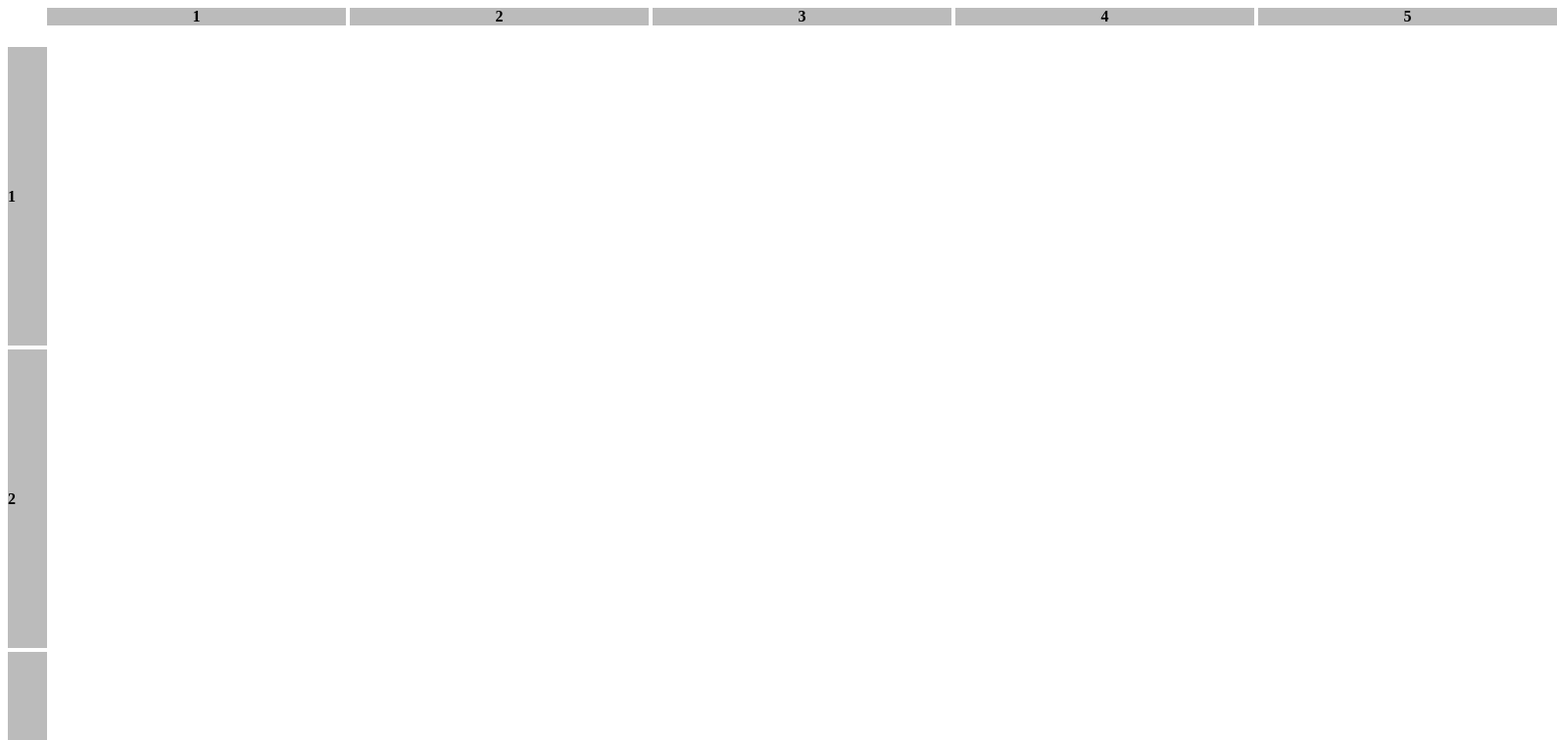
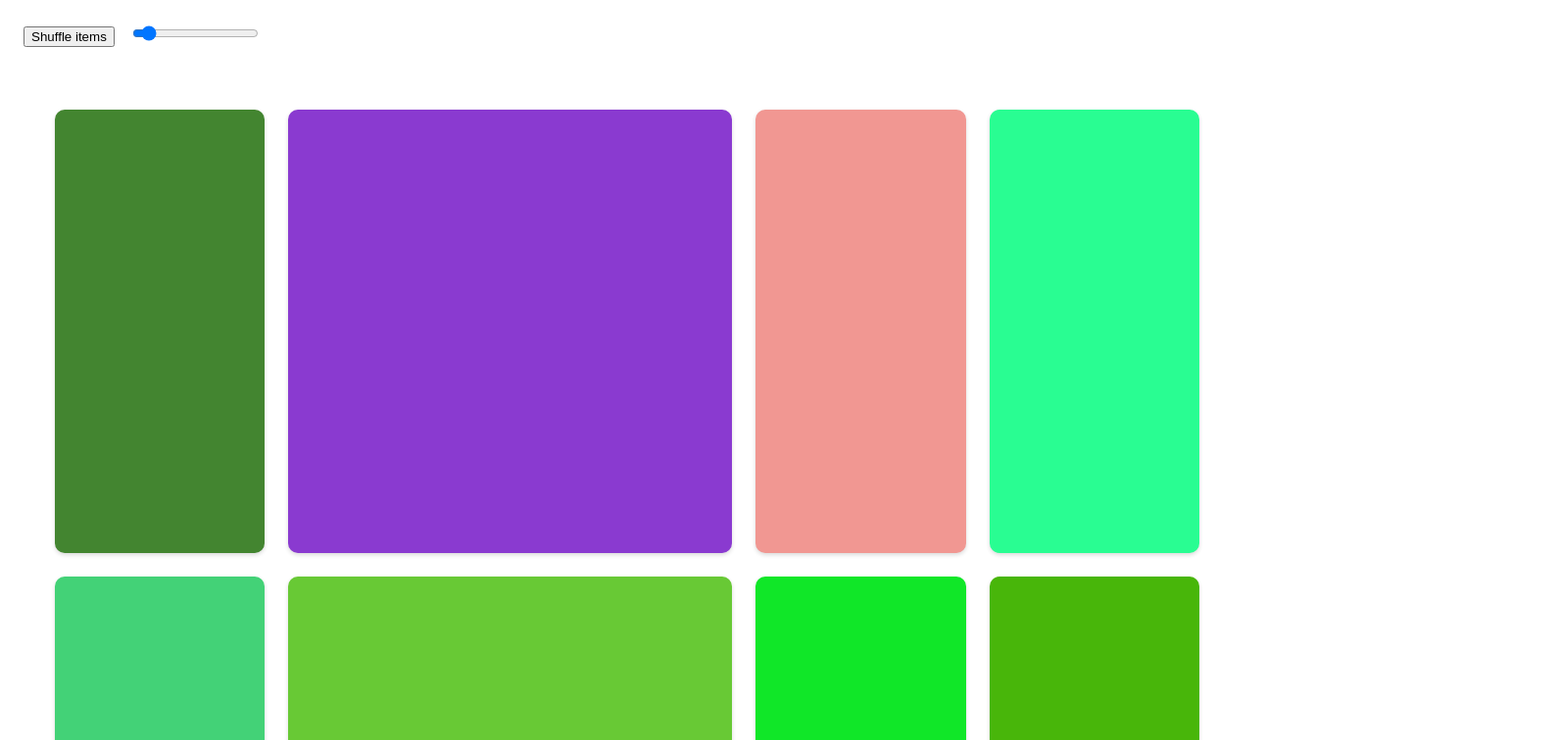
Before and after one commit to Horsty80/dnd-tile, a React (Vite) app: page / in a window 1280 px wide. Shown: the top 756 px of the page at 98% size, 1589 px wide, since content can reach past the window. Built offline with nearby package versions, Linux system fonts and the light colour scheme.

Commit message:
add sortable item component and integrate drag-and-drop functionality

```diff
--- a/src/App.tsx
+++ b/src/App.tsx
@@ -7,8 +7,15 @@ import {
   PointerSensor,
   DragMoveEvent,
   DragEndEvent,
+  closestCenter,
 } from "@dnd-kit/core";
 import { snapCenterToCursor, restrictToParentElement } from "@dnd-kit/modifiers";
+
+import {
+  arrayMove,
+  SortableContext,
+  verticalListSortingStrategy,
+} from '@dnd-kit/sortable';
 
 const TILE_SIZE = 305;
 const GRID_SIZE = 5;
@@ -391,7 +398,12 @@ export default function Board() {
         sensors={sensors}
         onDragMove={handleDragMove}
         onDragEnd={handleDragEnd}
-        modifiers={[snapCenterToCursor, restrictToParentElement]}
+        modifiers={[restrictToParentElement]}
+      >
+
+      <SortableContext
+        items={tiles}
+        strategy={verticalListSortingStrategy}
       >
         <div
           style={{
@@ -420,6 +432,8 @@ export default function Board() {
           ))}
           {skeleton && <SkeletonTile position={skeleton.position} size={skeleton.size} />}
         </div>
+
+      </SortableContext>
       </DndContext>
     </div>
   );
--- /dev/null
+++ b/src/OtherSample.tsx
@@ -0,0 +1,182 @@
+import { useState } from "react";
+import { motion } from "framer-motion";
+import {
+  DndContext,
+  DragEndEvent,
+  DragOverlay,
+  useDndContext,
+  KeyboardSensor,
+  PointerSensor,
+  useSensor,
+  useSensors
+} from "@dnd-kit/core";
+
+import {
+  SortableContext,
+  useSortable,
+  arrayMove,
+  sortableKeyboardCoordinates
+} from "@dnd-kit/sortable";
+
+import shuffle from "lodash/shuffle";
+
+const initialItems = [...Array(30).keys()].map(() => generateRandomHexCode());
+
+export default function App() {
+  const [items, setItems] = useState(initialItems);
+
+  const [activeId, setActiveId] = useState(null);
+  const [columnCount, setColumnCount] = useState(5);
+
+  function handleDragStart({ active }) {
+    setActiveId(active.id);
+  }
+
+  function handleDragOver({ active, over }: DragEndEvent) {
+    setItems((items) =>
+      arrayMove(items, items.indexOf(active.id), items.indexOf(over?.id))
+    );
+  }
+
+  function handleDragEnd({ active, over }: DragEndEvent) {
+    setActiveId(null);
+  }
+
+  const sensors = useSensors(
+    useSensor(PointerSensor),
+    useSensor(KeyboardSensor, {
+      coordinateGetter: sortableKeyboardCoordinates
+    })
+  );
+
+  return (
+    <>
+      <div style={{ padding: 16 }}>
+        <button
+          style={{ marginRight: 16 }}
+          onClick={() => {
+            setItems(shuffle(items));
+          }}
+        >
+          Shuffle items
+        </button>
+
+        <input
+          type="range"
+          value={columnCount}
+          min={4}
+          max={16}
+          onChange={(event) => {
+            setColumnCount((event.target.value as any) as number);
+          }}
+        />
+      </div>
+
+      <DndContext
+        sensors={sensors}
+        onDragStart={handleDragStart}
+        onDragOver={handleDragOver}
+        onDragEnd={handleDragEnd}
+      >
+        <SortableContext items={items} strategy={() => null}>
+          <div
+            style={{
+              display: "grid",
+              gap: 24,
+              padding: 48,
+                            gridTemplateColumns: `repeat(${columnCount}, 1fr)`
+            }}
+          >
+            {items.map((id) => (
+              <Item key={id} id={id} activeId={activeId} />
+            ))}
+          </div>
+        </SortableContext>
+
+        <DragOverlay>
+          {activeId ? <DragOverlayItem id={activeId} /> : null}
+        </DragOverlay>
+      </DndContext>
+    </>
+  );
+}
+
+function Item({ id, activeId }) {
+  const sortable = useSortable({
+    id
+  });
+
+  const {
+    setNodeRef,
+    attributes,
+    listeners,
+    isDragging,
+    transform,
+    transition
+  } = sortable;
+
+  return (
+    <motion.div
+      layoutId={id}
+      transition={{
+        type: "spring",
+        duration: activeId ? 0 : 0.6
+      }}
+      ref={setNodeRef}
+      style={{
+        position: "relative",
+        padding: "50%",
+        background: "white",
+        boxShadow: "0px 2px 4px rgba(0,0,0,0.15)",
+        borderRadius: 10,
+        display: "flex",
+        justifyItems: "center",
+        alignItems: "center",
+        userSelect: "none",
+        touchAction: "none",
+        opacity: isDragging ? 0.5 : 1,
+        gridColumn: id[1] > Number(5) ? "span 2" : undefined,
+        backgroundColor: id,
+        transform: transform
+          ? `translate(${transform.x}px, ${transform.y}px)`
+          : "none",
+        transition
+      }}
+      {...attributes}
+      {...listeners}
+    />
+  );
+}
+
+function DragOverlayItem(props: { id: string }) {
+  const { id } = props;
+
+  // DragOver seems to cache this component so I can't tell if the item is still actually active
+  // It will remain active until it has settled in place rather than when dragEnd has occured
+  // I need to know when drag end has taken place to trigger the scale down animation
+  // I use a hook which looks at DndContex to get active
+
+  const isReallyActive = useDndIsReallyActiveId(id);
+
+  return (
+    <div
+      style={{
+        backgroundColor: id,
+        height: "100%",
+        padding: 0,
+        transform: isReallyActive ? "scale(1.05)" : "none"
+      }}
+    />
+  );
+}
+
+function useDndIsReallyActiveId(id: string) {
+  const context = useDndContext();
+  const isActive = context.active?.id === id;
+  return isActive;
+}
+
+function generateRandomHexCode() {
+  let n = (Math.random() * 0xfffff * 1000000).toString(16);
+  return "#" + n.slice(0, 6);
+}
--- a/src/main.tsx
+++ b/src/main.tsx
@@ -1,6 +1,6 @@
 import { StrictMode } from 'react'
 import { createRoot } from 'react-dom/client'
-import App from './App.tsx'
+import App from './OtherSample'
 
 createRoot(document.getElementById('root')!).render(
   <StrictMode>
```
Also changed, not shown: package.json (+7 -0 lines), src/Item.jsx (added, +11 -0 lines), src/SortableItem.jsx (added, +35 -0 lines), src/sample.jsx (added, +83 -0 lines), 2 other files (tests, documents, lock files or other folders).
